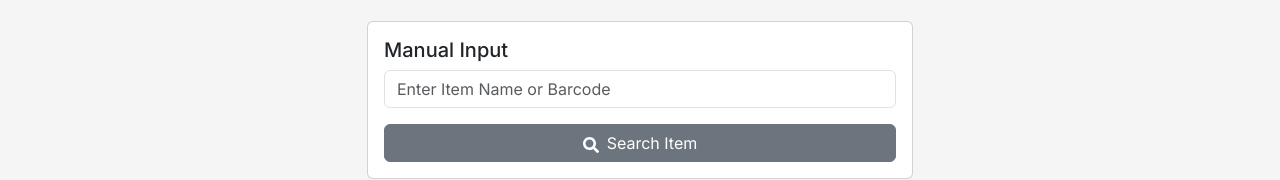
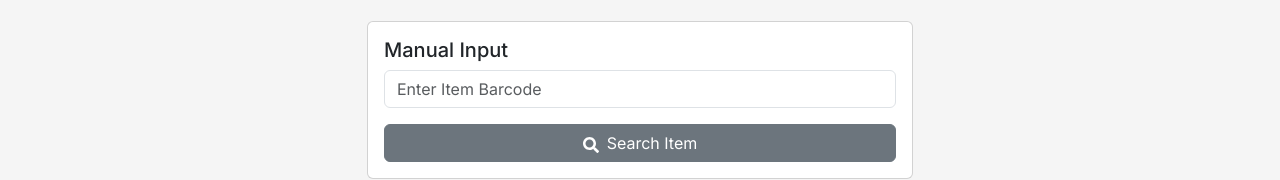
Before and after one commit to zayed-haque/wl-shop, a React (Create React App) app in the folder wl_shop_frontend/: page /add-item in a window 1280 px wide. Shown: the part 223-403 px from the top of the page. Built offline with nearby package versions, Linux system fonts and the light colour scheme.

Commit message:
Fixed Manual Barcode Input

```diff
--- a/wl_shop_frontend/src/components/AddItem.js
+++ b/wl_shop_frontend/src/components/AddItem.js
@@ -23,7 +23,7 @@ const AddItem = () => {
     if (scanning) {
       scannerRef.current = new Html5QrcodeScanner(
         "reader",
-        { fps: 10, qrbox: 250},
+        { fps: 10, qrbox: 250 },
         false
       );
       scannerRef.current.render(handleBarcodeScanned);
@@ -118,13 +118,20 @@ const AddItem = () => {
           <Card>
             <Card.Body>
               <Card.Title>Manual Input</Card.Title>
-              <Form onSubmit={(e) => { e.preventDefault(); handleManualInput(); } }>
+              <Form onSubmit={(e) => {
+                e.preventDefault();
+                if (!manualBarcode) {
+                  alert('Please enter a barcode');
+                } else {
+                  handleManualInput();
+                }}}>
                 <Form.Group className="mb-3">
                   <Form.Control
-                    type="text"
-                    placeholder="Enter Item Name or Barcode"
+                    type="number"
+                    placeholder="Enter Item Barcode"
                     value={manualBarcode}
-                    onChange={(e) => setManualBarcode(e.target.value)} />
+                    onChange={(e) => setManualBarcode(e.target.value)}
+                    step="1" />
                 </Form.Group>
                 <Button variant="secondary" type="submit" className="w-100">
                   <FaSearch className="me-2" />
@@ -178,7 +185,7 @@ const AddItem = () => {
         </Form>
       </Modal>
     </Container>
-    <Footer />
+      <Footer />
     </>
   );
 };
```
